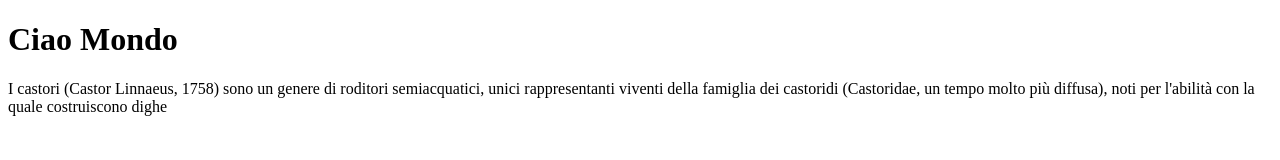
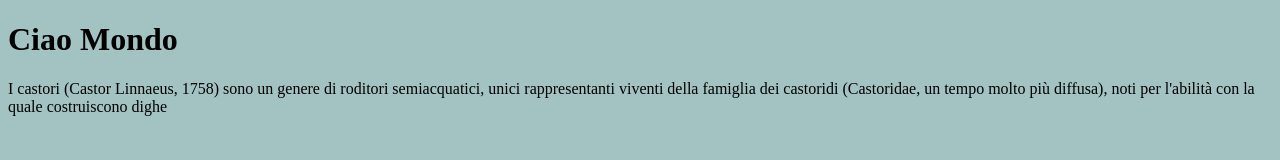
Before and after one commit to DiMaio21/4D_gitpages_, a plain HTML site: page docs/index.html in a window 1280 px wide. Drawn offline with Linux system fonts and the light colour scheme.

Commit message:
Update index.html

```diff
--- a/docs/index.html
+++ b/docs/index.html
@@ -5,7 +5,7 @@
     <meta http-equiv="X-UA-Compatible" content="IE=edge">
     <meta name="viewport" content="width=device-width, initial-scale=1.0">
     <title>Document</title>
-    <link rel = stylesheet" href="css/style.css">
+    <link rel = "stylesheet" href="css/style.css">
 </head>
 <body>
   <h1> Ciao Mondo </h1>
```
